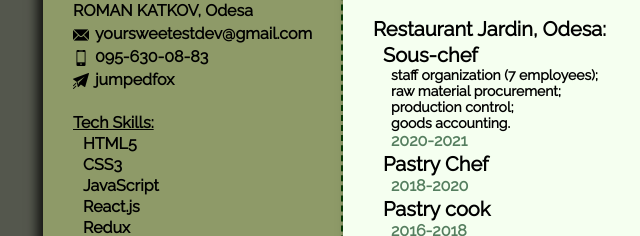
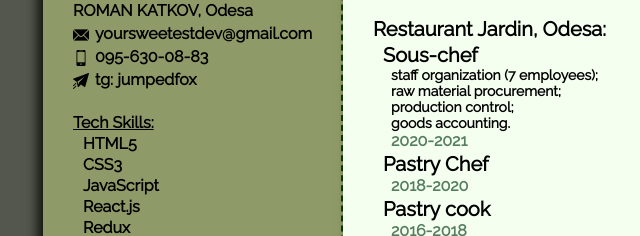
Before and after one commit to Jumpedfox/cv, a plain HTML site: page index.html in a window 1280 px wide. Shown: the part 277-513 px from the top of the page, 160-800 px from the left. Drawn offline with Linux system fonts and the light colour scheme.

Commit message:
Update index.html

```diff
--- a/index.html
+++ b/index.html
@@ -27,7 +27,7 @@
             ><img class="icon" src="./cell-phone.png" />095-630-08-83</span
           >
           <span class="side-span"
-            ><img class="icon" src="/paper-plane.png" />jumpedfox</span
+            ><img class="icon" src="/paper-plane.png" />tg: jumpedfox</span
           >
         </ul>
       </div>
```
